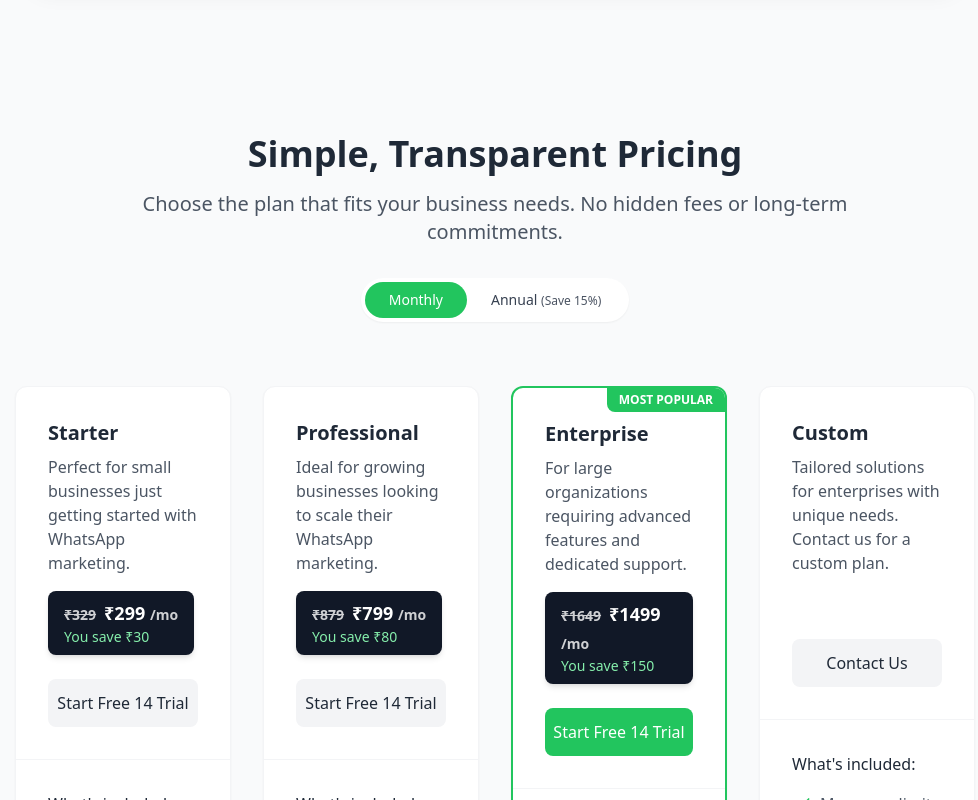
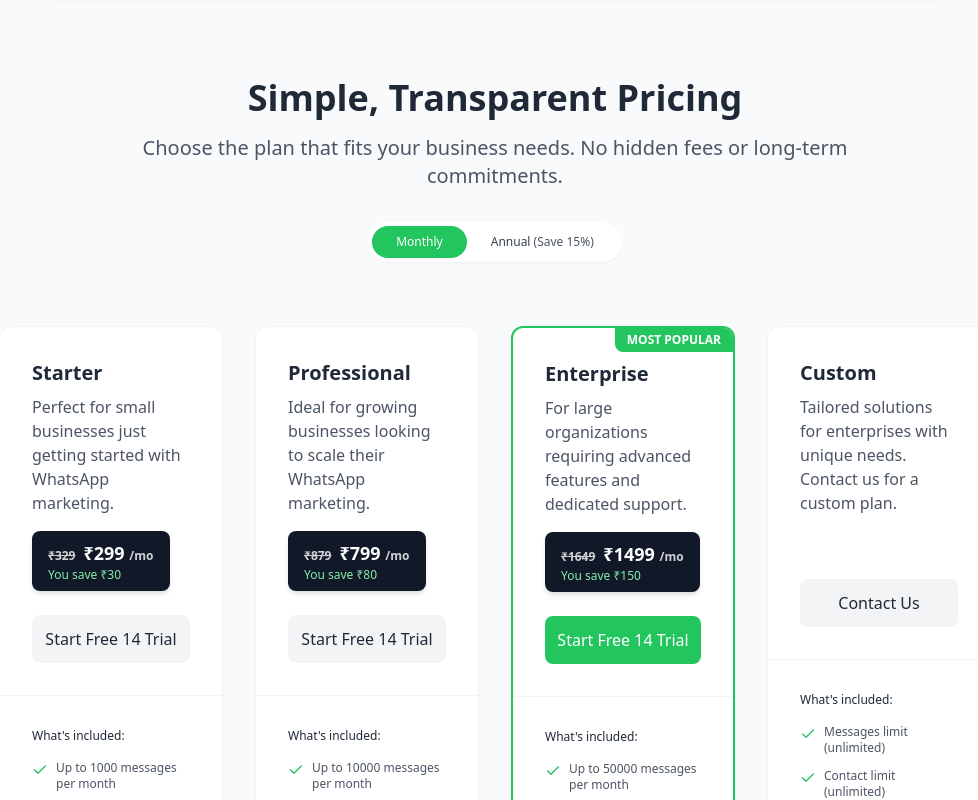
Before and after one commit to selva-itoi/whaps, a React (Vite) app: page / in a window 1280 px wide. Shown: the part 3840-4640 px from the top of the page, without its empty margins (145-1123 px from the left). Built offline with nearby package versions, Linux system fonts and the light colour scheme.

Commit message:
font size reduce

```diff
--- a/src/components/Pricing.tsx
+++ b/src/components/Pricing.tsx
@@ -116,8 +116,8 @@ const Pricing: React.FC = () => {
   ];
 
   return (
-    <section id="pricing" className="py-20 bg-gray-50">
-      <div className="max-w-7xl mx-auto px-4 md:px-8">
+    <section id="pricing" className="py-6 bg-gray-50">
+      <div className="max-w-7xl mx-auto px-4 md:px-4">
         <motion.div
           className="text-center mb-16"
           initial={{ opacity: 0, y: 20 }}
@@ -133,13 +133,13 @@ const Pricing: React.FC = () => {
           <div className="mt-8 flex items-center justify-center">
             <motion.div className="bg-white p-1 rounded-full shadow-sm inline-flex relative z-10">
               <button
-                className={`px-6 py-2 rounded-full text-sm font-medium cursor-pointer transition-colors ${!isAnnual ? 'bg-green-500 text-white' : 'text-gray-700 hover:bg-gray-200'}`}
+                className={`px-6 py-2 rounded-full text-xs font-medium cursor-pointer transition-colors ${!isAnnual ? 'bg-green-500 text-white' : 'text-gray-700 hover:bg-gray-200'}`}
                 onClick={() => toggleBilling(false)}
               >
                 Monthly
               </button>
               <button
-                className={`px-6 py-2 rounded-full text-sm font-medium cursor-pointer transition-colors ${isAnnual ? 'bg-green-500 text-white' : 'text-gray-700 hover:bg-gray-200'}`}
+                className={`px-6 py-2 rounded-full text-xs font-medium cursor-pointer transition-colors ${isAnnual ? 'bg-green-500 text-white' : 'text-gray-700 hover:bg-gray-200'}`}
                 onClick={() => toggleBilling(true)}
               >
                 Annual <span className="text-xs opacity-90">(Save 15%)</span>
@@ -220,19 +220,19 @@ const PricingCard: React.FC<PricingCardProps> = ({ plan, isAnnual, delay }) => {
           <div className="mt-4">
             {isAnnual ? (
               <div className="bg-gray-900 text-white text-lg font-bold px-4 py-2 rounded-lg shadow-md inline-block">
-                <span className="text-sm opacity-80 line-through mr-2">
+                <span className="text-xs opacity-80 line-through mr-2">
                   ₹{actualMonthlyPrice ? actualMonthlyPrice * 12 : ''}
                 </span>
-                ₹{actualAnnualPrice} <span className="text-sm opacity-80">/yr</span>
-                <p className="text-sm text-green-300 font-medium">
+                ₹{actualAnnualPrice} <span className="text-xs opacity-80">/yr</span>
+                <p className="text-xs text-green-300 font-medium">
                   You save ₹{actualMonthlyPrice ? Math.round(actualMonthlyPrice * 12 - actualAnnualPrice) : 0}
                 </p>
               </div>
             ) : (
               <div className="bg-gray-900 text-white text-lg font-bold px-4 py-2 rounded-lg shadow-md inline-block">
-                <span className="text-sm opacity-80 line-through mr-2">₹{plan.originalMonthlyPrice}</span>
-                ₹{actualMonthlyPrice} <span className="text-sm opacity-80">/mo</span>
-                <p className="text-sm text-green-300 font-medium">You save ₹{plan.originalMonthlyPrice - (actualMonthlyPrice || 0)}</p>
+                <span className="text-xs opacity-80 line-through mr-2">₹{plan.originalMonthlyPrice}</span>
+                ₹{actualMonthlyPrice} <span className="text-xs opacity-80">/mo</span>
+                <p className="text-xs text-green-300 font-medium">You save ₹{plan.originalMonthlyPrice - (actualMonthlyPrice || 0)}</p>
               </div>
             )}
           </div>
@@ -251,11 +251,11 @@ const PricingCard: React.FC<PricingCardProps> = ({ plan, isAnnual, delay }) => {
       </div>
 
       <div className="border-t border-gray-100 p-6 md:p-8">
-        <p className="font-medium text-gray-800 mb-4">What's included:</p>
+        <p className="font-medium text-gray-800 text-xs mb-4">What's included:</p>
         <ul className="space-y-3">
-          {plan.features.map((feature, index) => (
-            <li key={index} className="flex items-start">
-              <Check className="h-5 w-5 text-green-500 mr-2 flex-shrink-0 mt-0.5" />
+          {plan.features.map((feature: string, index: number) => (
+            <li key={index} className="flex items-start text-xs">
+              <Check className="h-4 w-4 text-green-500 mr-2 flex-shrink-0 mt-0.5" />
               <span className="text-gray-600">{feature}</span>
             </li>
           ))}
```
